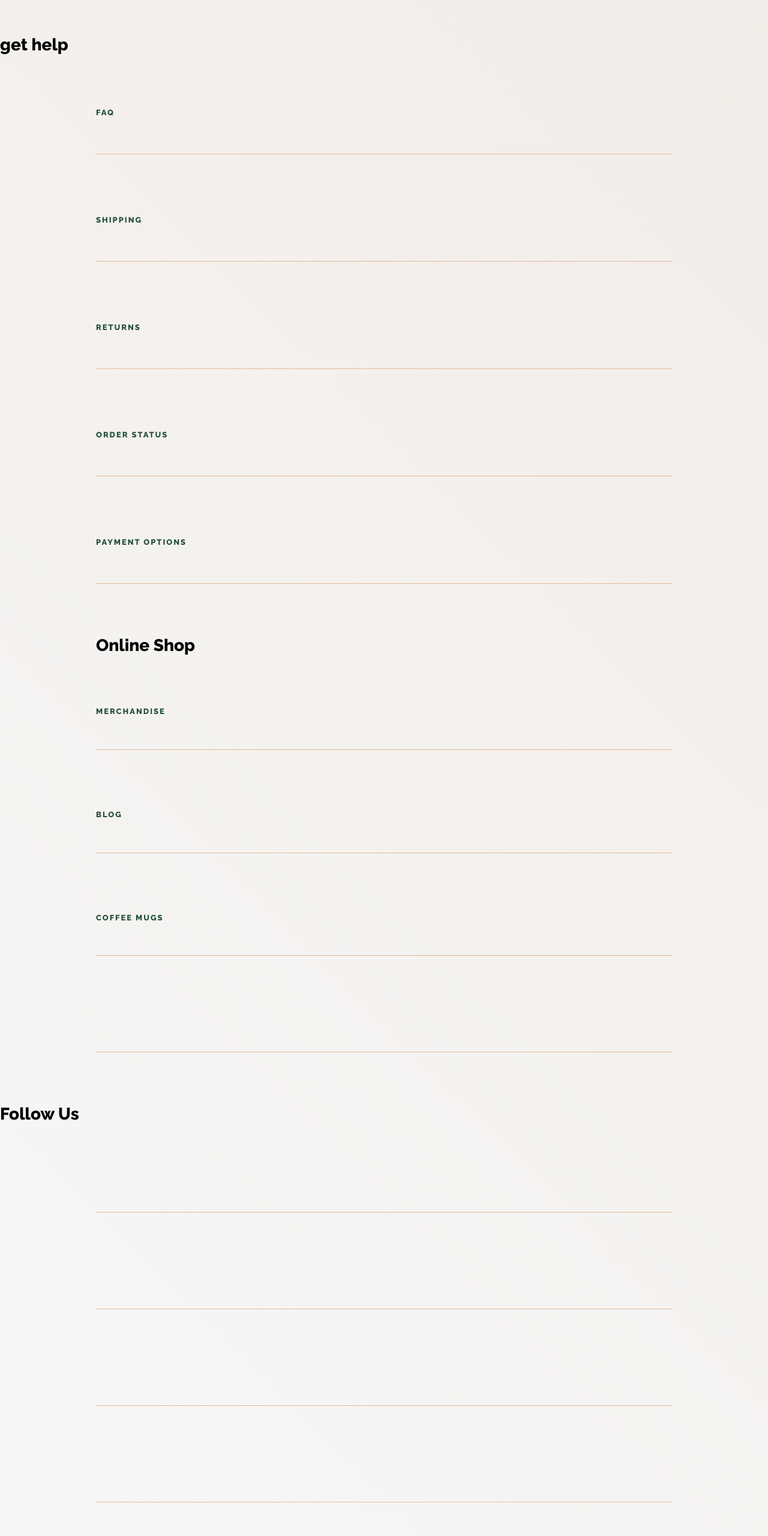
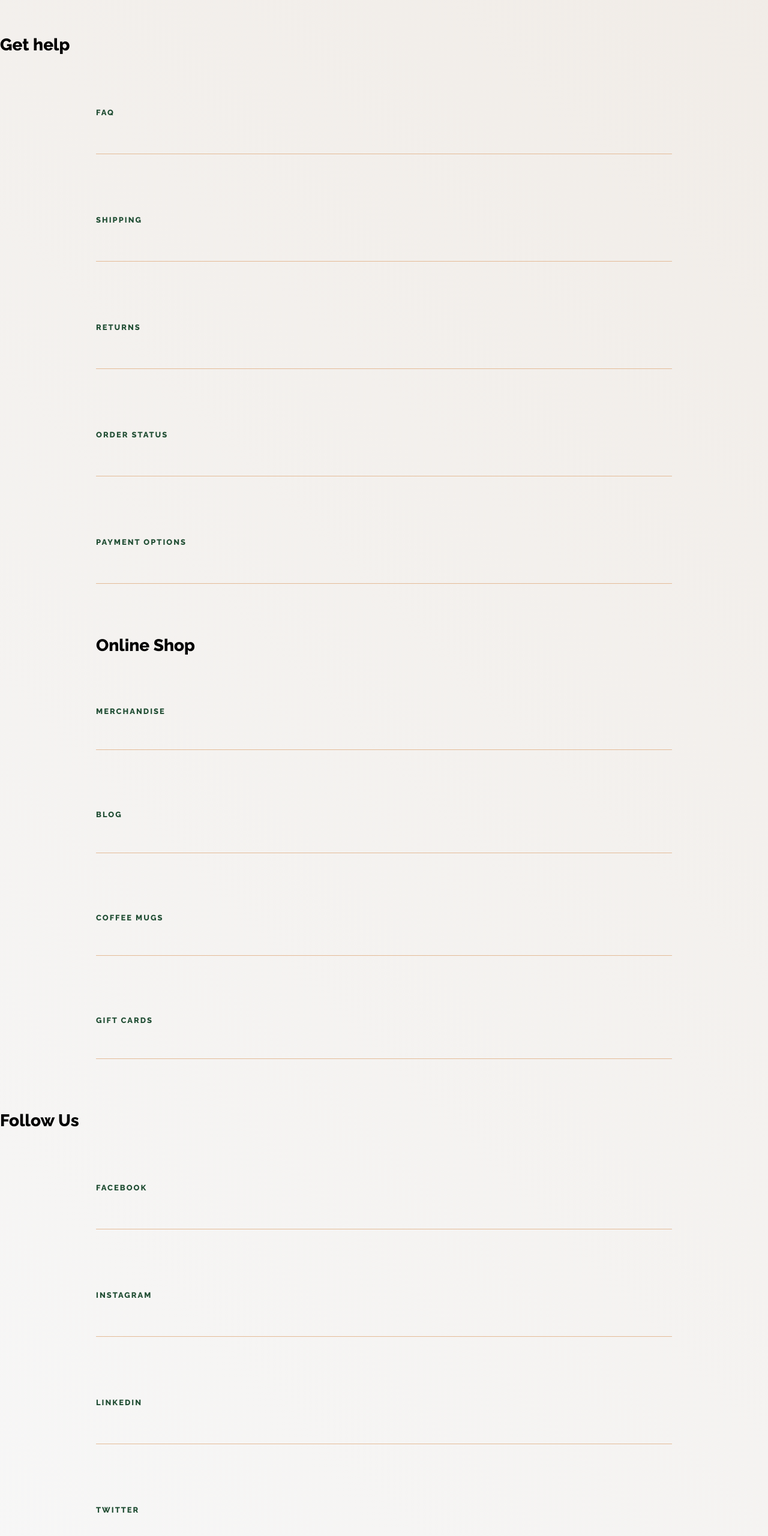
Before and after one commit to Blueavian9/Best-Coffee-Regions, a plain HTML site: page src/index.html in a window 1280 px wide. Shown: the part 4684-7244 px from the top of the page at 60% size. Drawn offline with Linux system fonts and the light colour scheme.

Commit message:
updated commit

```diff
--- a/src/index.html
+++ b/src/index.html
@@ -116,7 +116,7 @@
     <div class="container">
         <div class="row">
             <div class="col">
-                <h4>company</h4>
+                <h4 align-text="center">company</h4>
                 <ul>
                     <li><a href="#">about us</a></li>
                     <li><a href="#"></a>our services</li>
@@ -125,7 +125,7 @@
                 </ul>
             </div>
             <div class="col">
-                <h4>get help</h4>
+                <h4 align-text="center">Get help</h4>
                 <ul>
                     <li><a href="#">faq</a></li>
                     <li><a href="#">shipping</a></li>
@@ -137,20 +137,20 @@
             <div class="col">
                 <h4>
                     <ul>
-                        <h4>Online Shop</h4>
+                        <h4 align-text="center">Online Shop</h4>
                         <li><a href="#">Merchandise</a></li>
                         <li><a href="#">Blog</a></li>
                         <li><a href="#">Coffee Mugs</a></li>
-                        <li><a href="#"></a></li>
+                        <li><a href="#">Gift Cards</a></li>
                     </ul>
             </div>
             <div class="col">
-                <h4>Follow Us</h4>
+                <h4 align-text="center">Follow Us</h4>
                 <ul>
-                    <li><a href="#"></a></li>
-                    <li><a href="#"></a></li>
-                    <li><a href="#"></a></li>
-                    <li><a href="#"></a></li>
+                    <li><a href="#">Facebook</a></li>
+                    <li><a href="#">Instagram</a></li>
+                    <li><a href="#">Linkedin</a></li>
+                    <li><a href="#">Twitter</a></li>
                 </ul>
             </div>
             <div class="social-links"></div>
```
